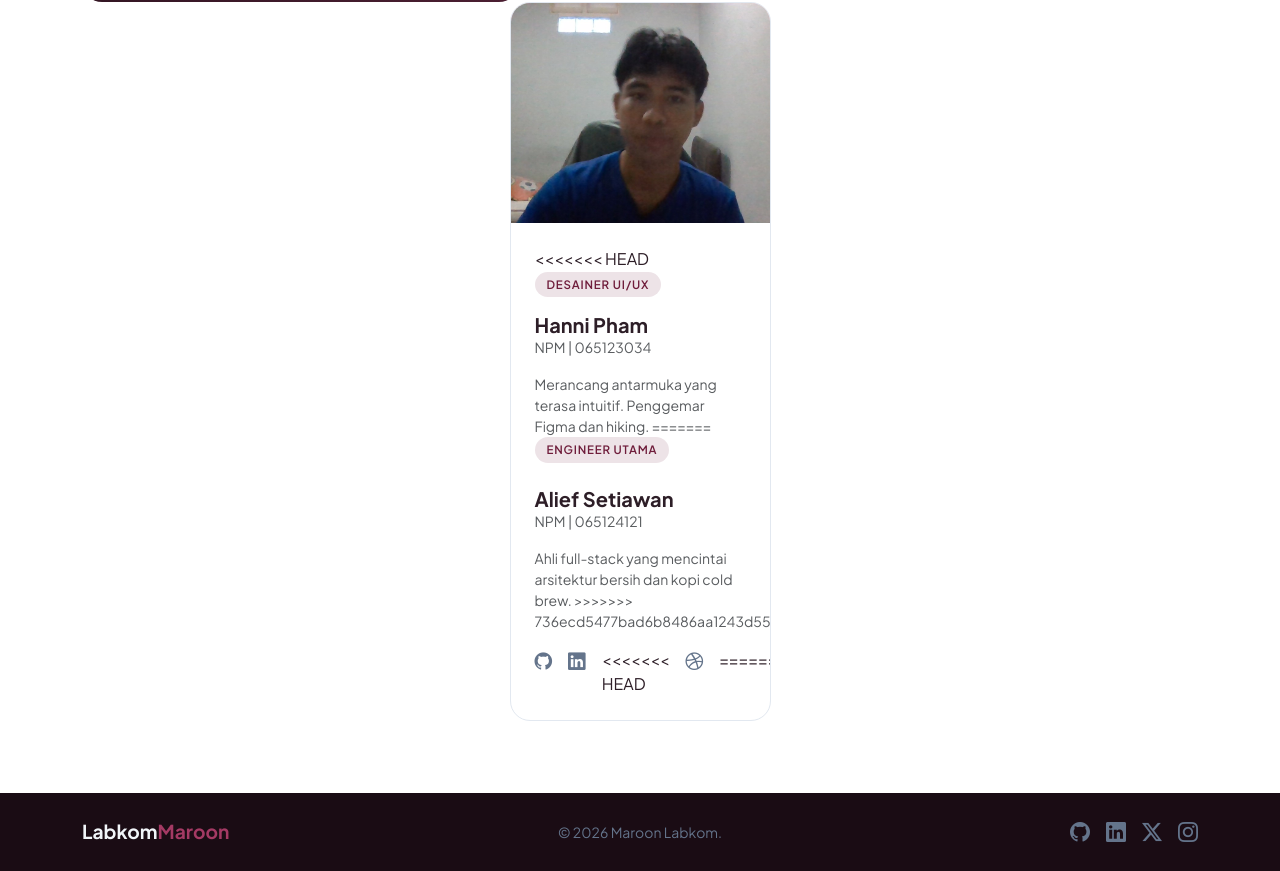
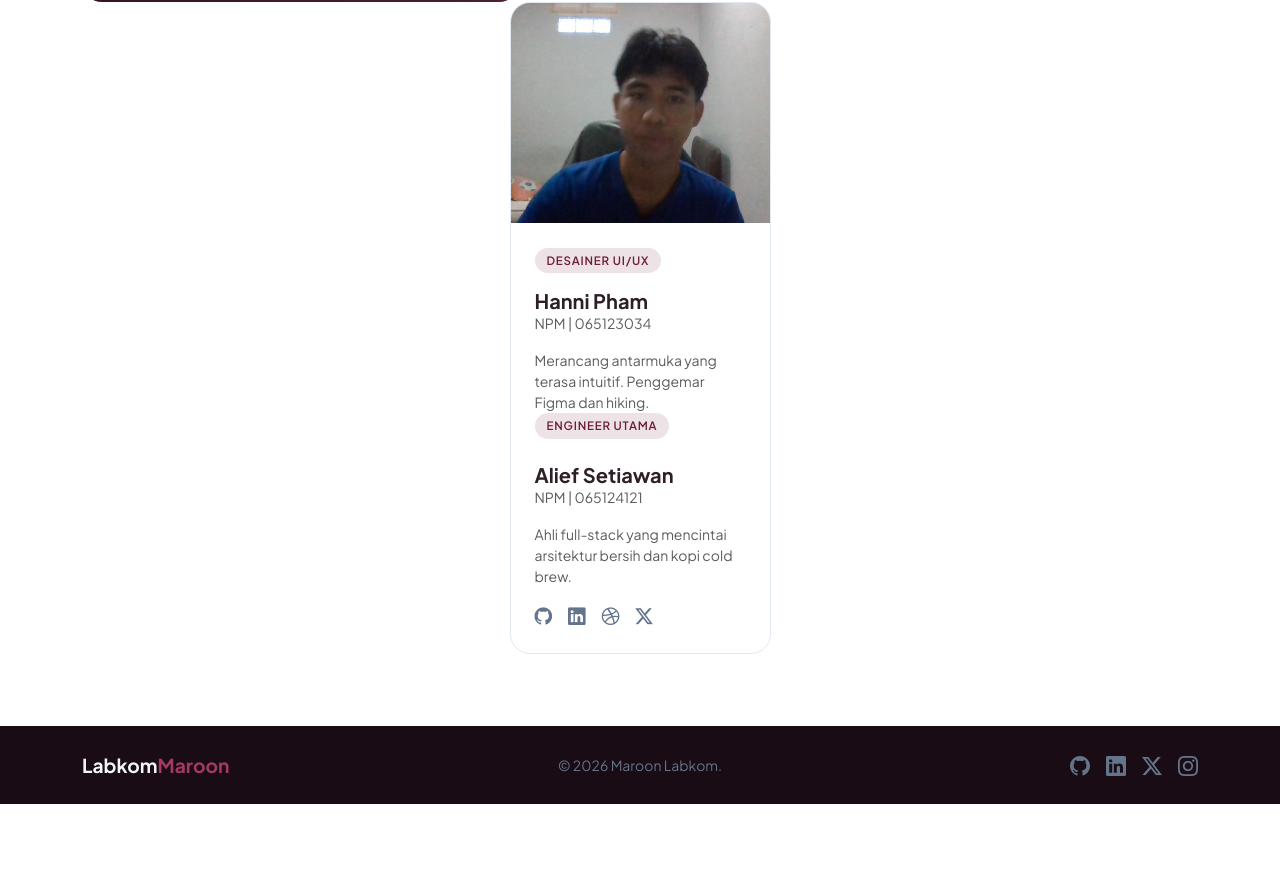
Before and after one commit to aliefsetiawand/SE-Pertemuan-5, a plain HTML site: page index.html in a window 1280 px wide. Shown: the part 1822-2693 px from the top of the page. After the commit the page ends 2626 px from the top, so only its background shows below. Drawn offline with nearby package versions, Linux system fonts and the light colour scheme.

Commit message:
tambah bio A

```diff
--- a/index.html
+++ b/index.html
@@ -250,28 +250,22 @@
               />
             </div>
             <div class="p-4">
-<<<<<<< HEAD
               <span class="role-badge mb-2">Desainer UI/UX</span>
               <h5 class="fw-700 mb-0 mt-2" style="font-weight:700;">Hanni Pham</h5>
               <p class="text-muted small mb-3">NPM | 065123034</p>
               <p class="text-muted small mb-3">
                 Merancang antarmuka yang terasa intuitif. Penggemar Figma dan hiking.
-=======
               <span class="role-badge mb-2">Engineer Utama</span>
               <h5 class="fw-700 mb-0 mt-2" style="font-weight:700;">Alief Setiawan</h5>
               <p class="text-muted small mb-3">NPM | 065124121</p>
               <p class="text-muted small mb-3">
                 Ahli full-stack yang mencintai arsitektur bersih dan kopi cold brew.
->>>>>>> 736ecd5477bad6b8486aa1243d55a96534d1bc79
               </p>
               <div class="d-flex gap-3">
                 <a href="#" class="social-link"><i class="bi bi-github"></i></a>
                 <a href="#" class="social-link"><i class="bi bi-linkedin"></i></a>
-<<<<<<< HEAD
                 <a href="#" class="social-link"><i class="bi bi-dribbble"></i></a>
-=======
                 <a href="#" class="social-link"><i class="bi bi-twitter-x"></i></a>
->>>>>>> 736ecd5477bad6b8486aa1243d55a96534d1bc79
               </div>
             </div>
           </div>
```
